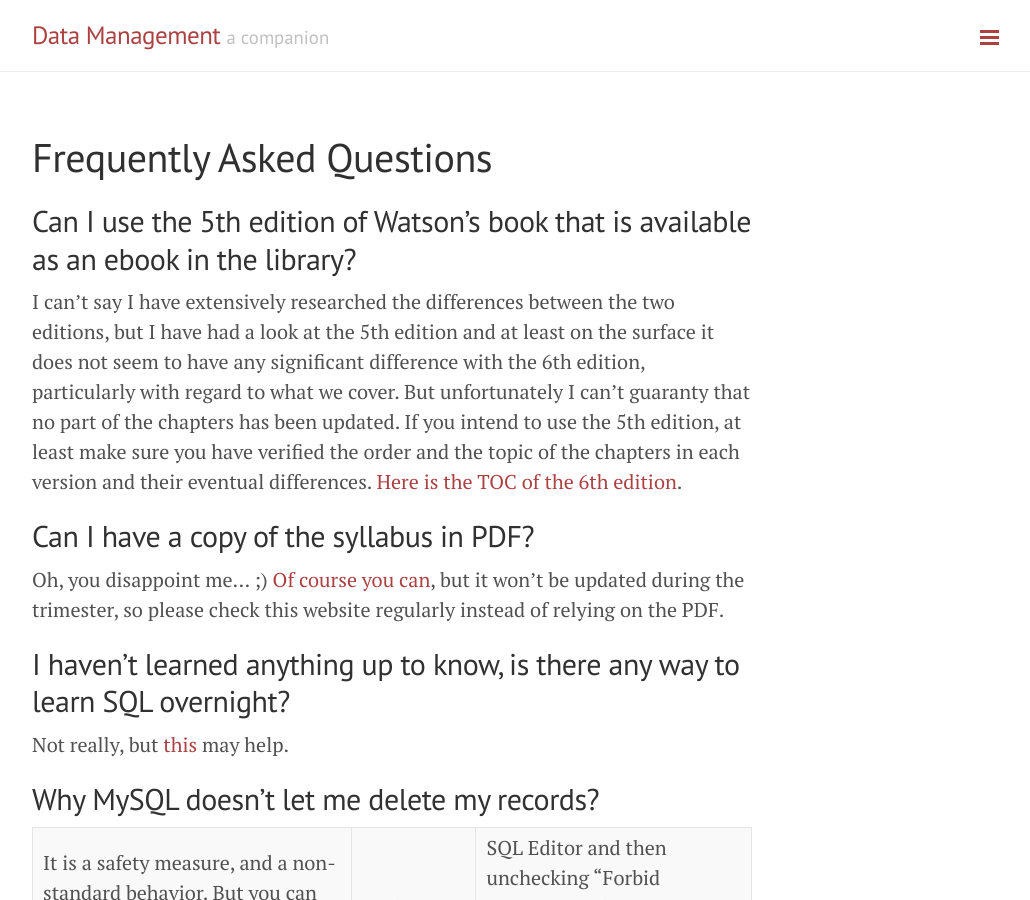
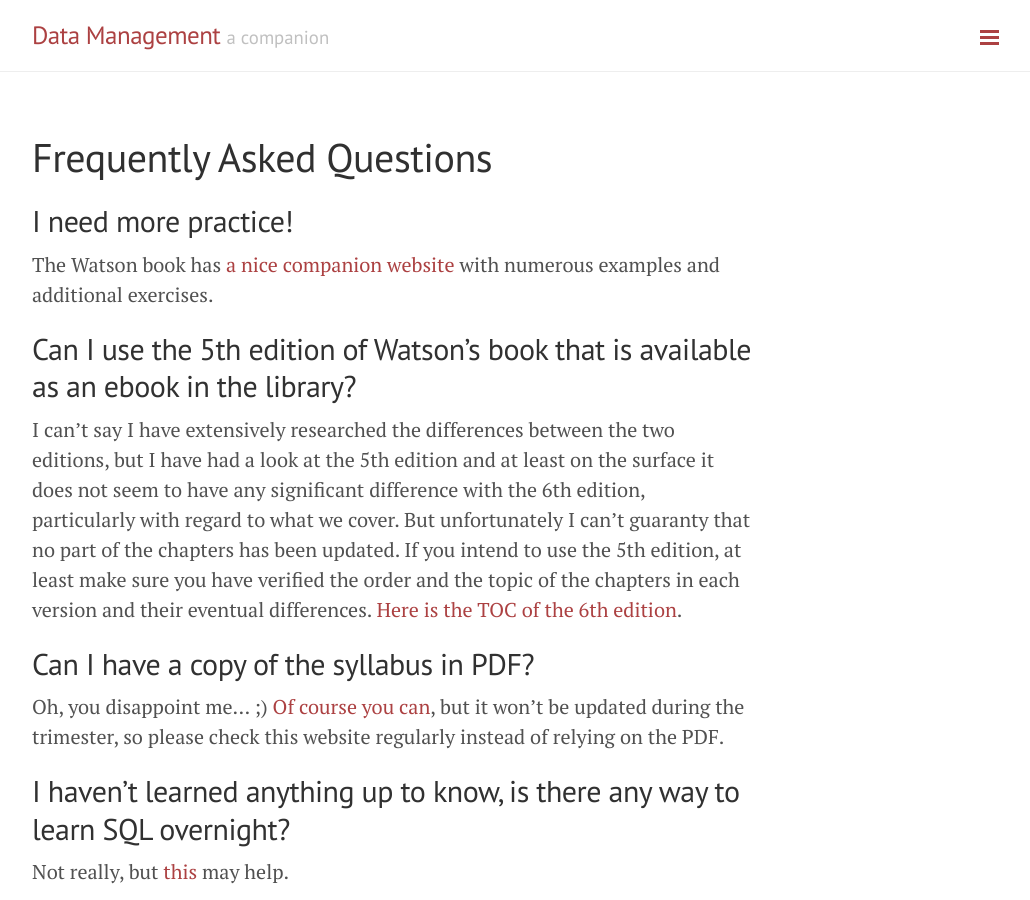
Before and after one commit to retrography/data-management, a Jekyll site: the page built from FAQ.markdown, in a window 1280 px wide and 900 px high. Shown: the whole window, without its empty margins (248-1278 px from the left). Built offline with Jekyll 4.4.1, drawn with Linux system fonts in a browser that asks for light colours; Markdown is read by kramdown in place of the engine named in the settings; some of the changed text lies outside the part shown.

Commit message:
Update FAQ.markdown

```diff
--- a/FAQ.markdown
+++ b/FAQ.markdown
@@ -2,6 +2,10 @@
 layout: page
 title: Frequently Asked Questions
 ---
+
+## I need more practice!
+
+The Watson book has [a nice companion website](http://richardtwatson.com/dm6e/) with numerous examples and additional exercises.
 
 ## Can I use the 5th edition of Watson's book that is available as an ebook in the library?
 
```
Also changed, not shown: other parts of FAQ.markdown (+0 -4 lines).
